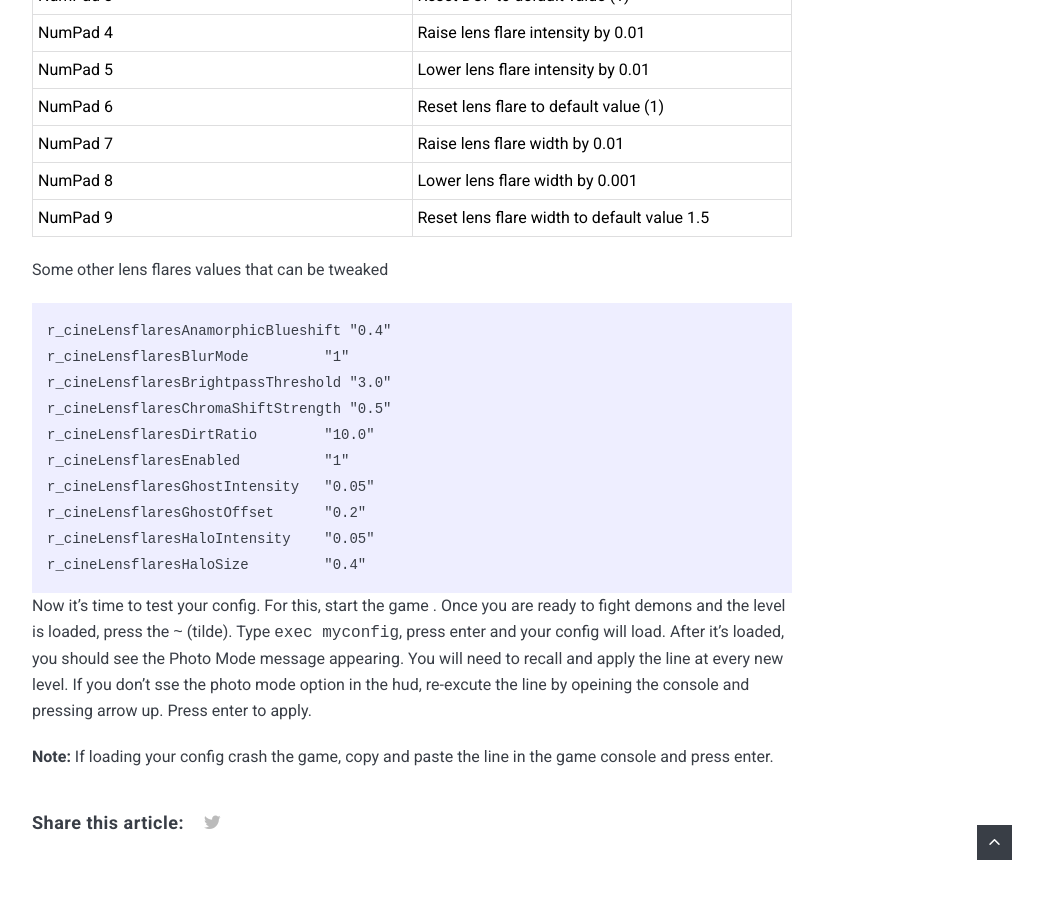
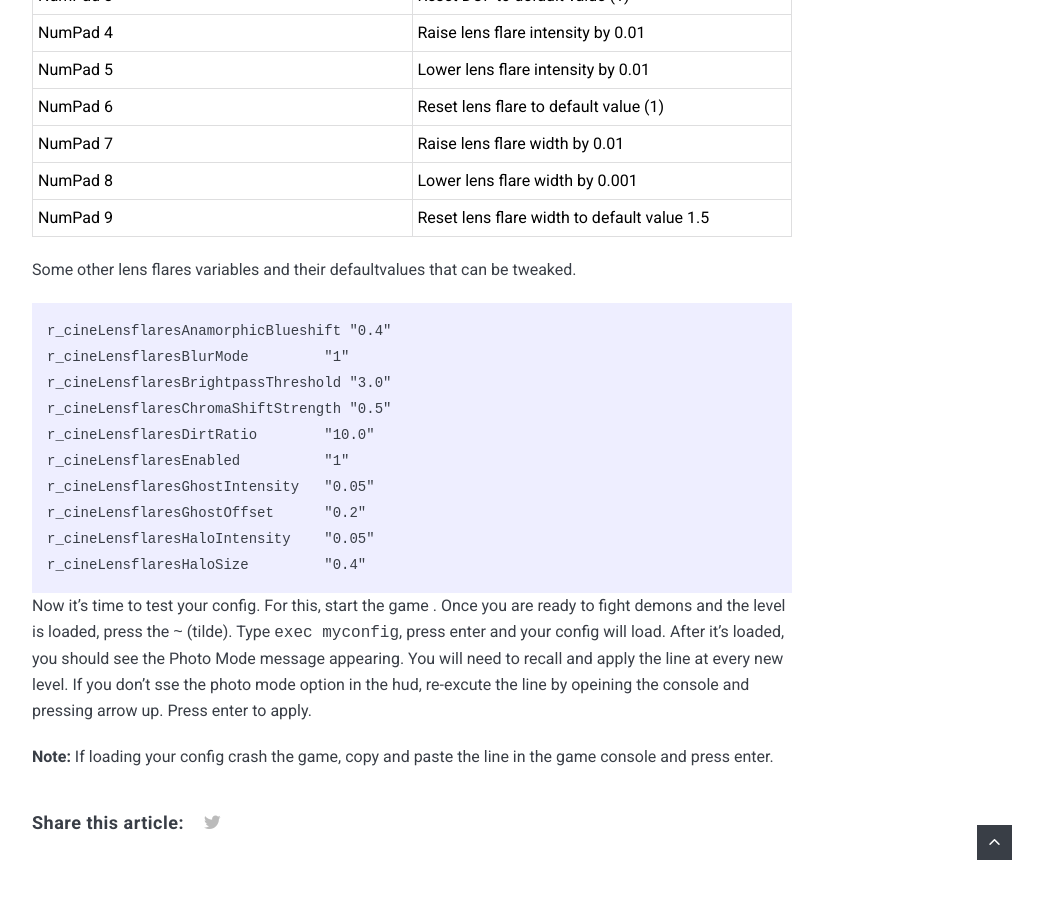
Before and after one commit to AnticOwl/anticowl.github.io, a Jekyll site: the page built from _posts/2024-07-21-Doom-Eternal.md, in a window 1280 px wide and 900 px high, scrolled down 2625 px. Shown: the whole window, without its empty margins (228-1271 px from the left). Built offline with Jekyll 4.4.1, drawn with Linux system fonts in a browser that asks for light colours; nearby versions of some CDN libraries.

Commit message:
Update 2024-07-21-Doom-Eternal.md

````diff
--- a/_posts/2024-07-21-Doom-Eternal.md
+++ b/_posts/2024-07-21-Doom-Eternal.md
@@ -137,7 +137,7 @@ bind KP_9 r_cineLensflaresAnamorphicWidth 1.5
 </table>
 </div>
 
-Some other lens flares values that can be tweaked
+Some other lens flares variables and their defaultvalues that can be tweaked.
 
 ```
 r_cineLensflaresAnamorphicBlueshift "0.4"
````
